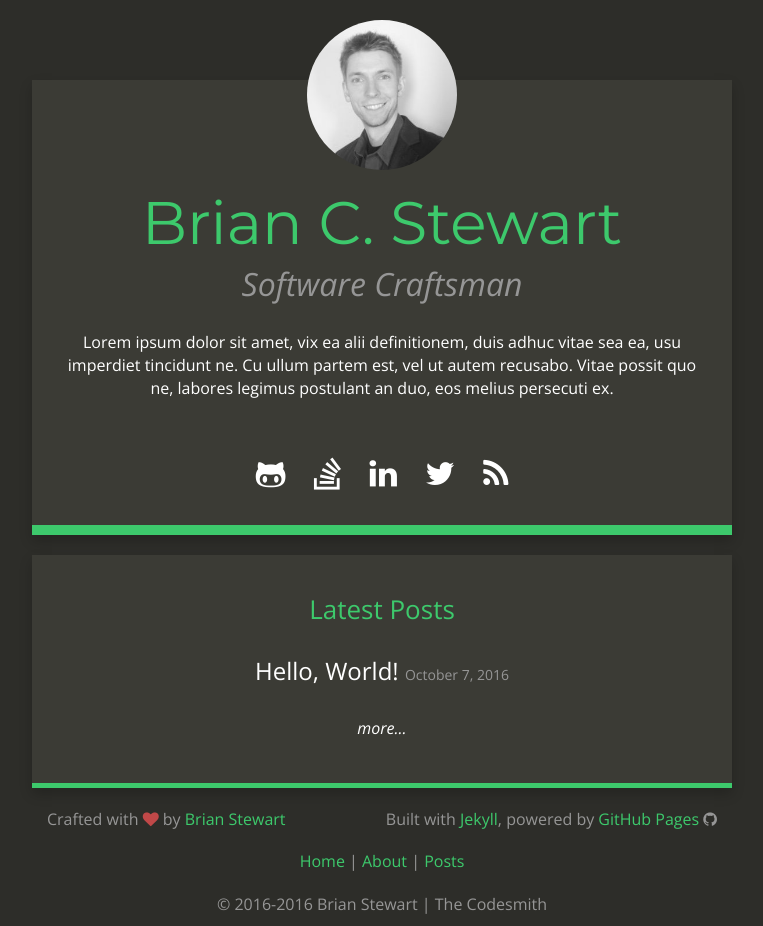
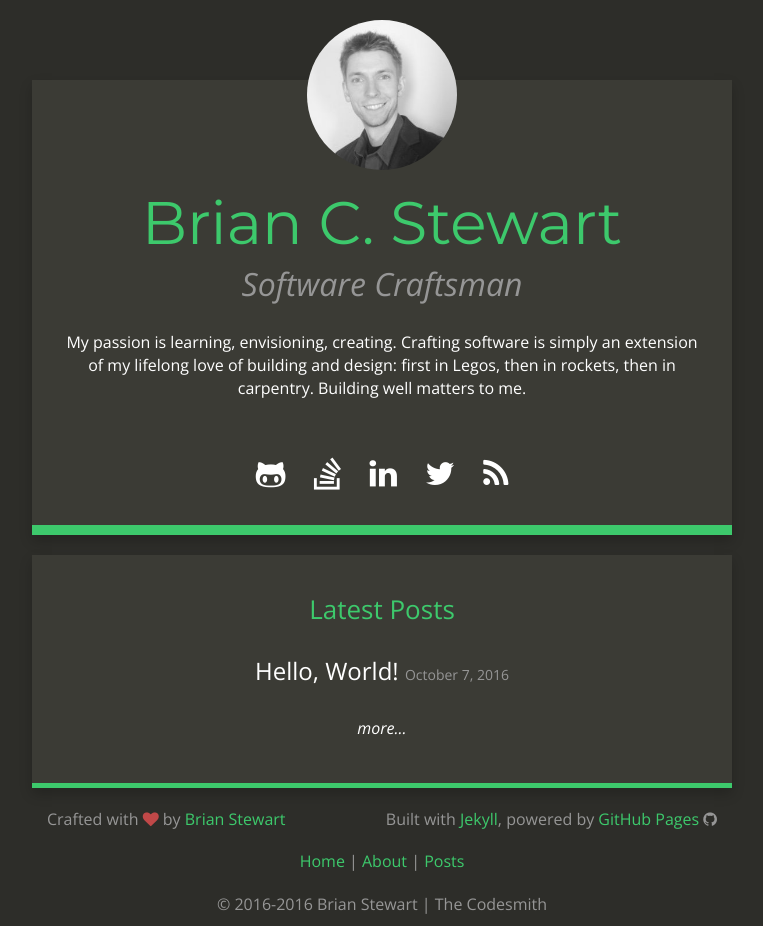
Before and after one commit to thecodesmith/thecodesmith.github.io, a Jekyll site: the page built from index.html, in a window 1280 px wide. Shown: the whole page, without its empty margins (258-1021 px from the left). Built offline with Jekyll 4.4.1, drawn with Linux system fonts in a browser that asks for light colours.

Commit message:
Updated description and external brand colors

```diff
--- a/_config.yml
+++ b/_config.yml
@@ -1,7 +1,7 @@
 title: "Brian Stewart | The Codesmith"
 author: "Brian C. Stewart"
 description: >
-  Lorem ipsum dolor sit amet, vix ea alii definitionem, duis adhuc vitae sea ea, usu imperdiet tincidunt ne. Cu ullum partem est, vel ut autem recusabo. Vitae possit quo ne, labores legimus postulant an duo, eos melius persecuti ex.
+  My passion is learning, envisioning, creating. Crafting software is simply an extension of my lifelong love of building and design: first in Legos, then in rockets, then in carpentry. Building well matters to me.
 
 url: "http://thecodesmith.com"
 source_url: "https://github.com/thecodesmith/thecodesmith.github.io"
--- a/css/style.scss
+++ b/css/style.scss
@@ -5,14 +5,14 @@
 @import url(https://fonts.googleapis.com/css?family=Anonymous+Pro:400,700);
 
 /* Colors */
-$github:         #f6c2a4;
-$stack-overflow: #c98b3b;
-$linkedin:       #2b77b1;
-$twitter:        #6dabda;
-$rss:            #eea33a;
+$github:         #4078C0;
+$stack-overflow: #FE7A15;
+$linkedin:       #0077B5;
+$twitter:        #1DA1F2;
+$rss:            #F26522;
 
 $brand-dark:     #4DA367;
-$brand-light:    #3dc96c;
+$brand-light:    #3DC96C;
 
 $darker:         #21211E;
 $dark:           #2D2D29;
```
